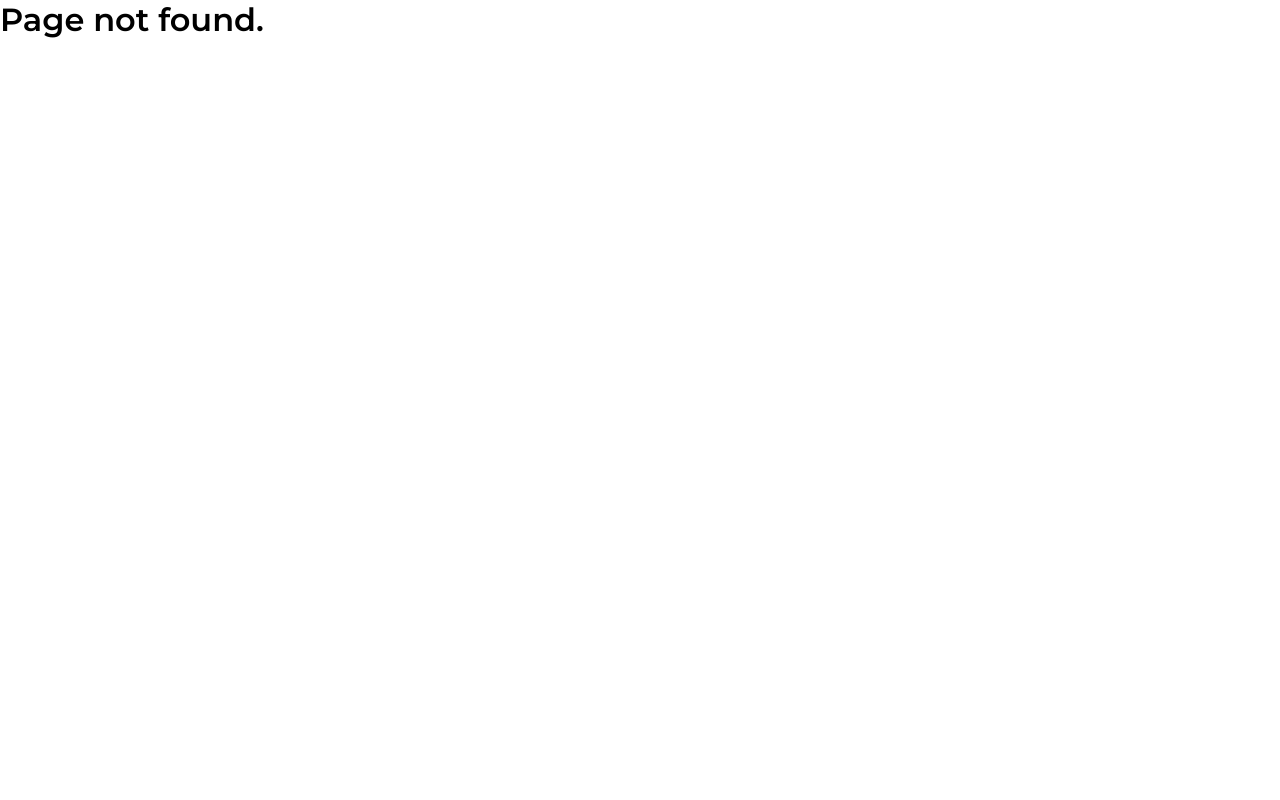
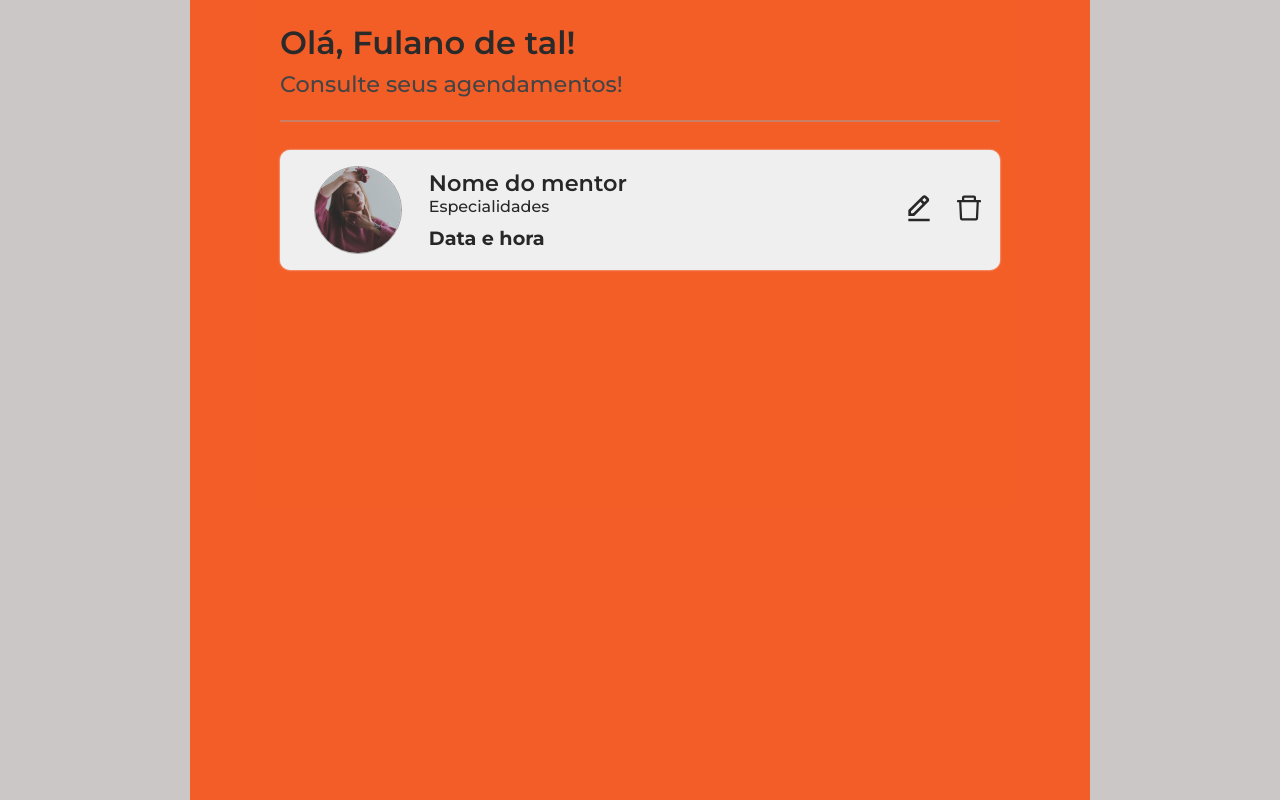
Before and after one commit to SQUAD-34-FCamara/Frontend, a React (Create React App) app: page /student in a window 1280 px wide. Before the commit this address had no page. Built offline with nearby package versions, Linux system fonts and the light colour scheme.

Commit message:
Botão 'Minhas mentorias' + Página estática de listagem das mentorias do aluno

```diff
--- a/src/pages/ListaMentor/index.jsx
+++ b/src/pages/ListaMentor/index.jsx
@@ -1,5 +1,5 @@
 import { useEffect, useState } from 'react';
-import { Link } from 'react-router-dom';
+import { Link, useNavigate } from 'react-router-dom';
 
 import { ImArrowRight2 } from 'react-icons/im';
 
@@ -24,6 +24,8 @@ import api from '../../services/api';
 
 
 export default function ListaMentor() {
+  const navigate = useNavigate();
+
   const [mentors, setMentors] = useState([]);
   const [especialidade, setEspecialidade] = useState('');
 
@@ -90,7 +92,10 @@ export default function ListaMentor() {
     <Container>
       <Content>
         <MentorListInstructions>
-          <h2>Encontre seu mentor...</h2>
+          <div>
+            <h2>Encontre seu mentor...</h2>
+            <button onClick={() => navigate('/student')}>Minhas mentorias</button>
+          </div>
           <p><b>1.</b> Filtre por especialidade!</p>
           <p><b>2.</b> Clique em 'VerPerfil' e agende um dia e horário!</p>
           <p><b>3.</b> Tire suas dúvidas e cresça na sua carreira!</p>
--- a/src/pages/ListaMentor/styles.js
+++ b/src/pages/ListaMentor/styles.js
@@ -42,11 +42,40 @@ export const MentorListInstructions = styled.div`
   width: 90%;
   margin-bottom: 16px;
 
-  h2 {
-    font-size: 1.5rem;
-    margin: 8px 0 12px;
-    color: #cbc7c7;
+  div {
+    width: 100%;
+    display: flex;
+    flex-direction: column-reverse;
+
+    h2 {
+      font-size: 1.5rem;
+      margin: 8px 0 12px;
+      color: #cbc7c7;
+    }
+
+    button {
+      width: 160px;
+      height: 36px;
+      border: none;
+      border-radius: 6px;
+      margin: 16px 0;
+      align-self: flex-end;
+      background-color: #fafafa;
+      font-weight: 500;
+
+      transition: background-color 0.2s;
+      transition: border 0.2s;
+      transition: color 0.2s;
+
+      &:hover {
+        background-color: #cbc7c7;
+        border: 2px solid #989898;
+        color: #fe4400;
+        font-weight: 600;
+      }
+    }
   }
+
 
   p {
     font-size: 0.8rem;
--- /dev/null
+++ b/src/pages/StudentMentorship/index.jsx
@@ -0,0 +1,63 @@
+import { BiEditAlt } from 'react-icons/bi';
+import { AiOutlineDelete } from 'react-icons/ai';
+
+import {
+  Container,
+  Content,
+  SeparationLine,
+  Greetings,
+  ListOfMentorships,
+  MentorshipItem,
+  MentorAvatar,
+  MentorshipInfo,
+  Buttons,
+  EditButton,
+  CancelButton
+} from './styles';
+
+import avatar from '../../assets/foto-teste.jpg';
+
+// import api from '../../services/api';
+
+
+export default function StudentMentorship() {
+  return (
+    <Container>
+      <Content>
+        <Greetings>
+          <h3>Olá, Fulano de tal! </h3>
+          <p>Consulte seus agendamentos!</p>
+        </Greetings>
+
+        <SeparationLine />
+
+        <ListOfMentorships>
+          <MentorshipItem>
+            <MentorAvatar>
+              <img src={avatar} alt="foto do mentor" />
+            </MentorAvatar>
+
+            <MentorshipInfo>
+              <p className='nome-mentor'>Nome do mentor</p>
+              <p className='especialidade'>Especialidades</p>
+              <p className='horario'>Data e hora</p>
+            </MentorshipInfo>
+
+            <Buttons>
+              <EditButton>
+                <BiEditAlt />
+                {/* Editar */}
+              </EditButton>
+              <CancelButton>
+                <AiOutlineDelete />
+                {/* Cancelar */}
+              </CancelButton>
+            </Buttons>
+          </MentorshipItem>
+        </ListOfMentorships>
+
+
+      </Content>
+    </Container>
+  );
+}
--- /dev/null
+++ b/src/pages/StudentMentorship/styles.js
@@ -0,0 +1,441 @@
+import styled from 'styled-components';
+
+export const Container = styled.div`
+  max-width: 100vw;
+  width: 100%;
+  height: 100vh;
+  background-color: #cbc7c7;
+  overflow: hidden;
+`;
+
+export const Content = styled.div`
+  max-width: 400px;
+  width: 100%;
+  height: 100%;
+  display: flex;
+  align-items: center;
+  flex-direction: column;
+  background-color: #fe4400;
+  opacity: 0.8;
+  overflow: auto;
+
+  @media (min-width: 425px) {
+    max-width: 400px;
+    max-width: 80%;
+    margin: 0 auto;
+  }
+
+  @media (min-width: 768px) {
+    max-width: 700px;
+  }
+
+  @media (min-width: 1024px) {
+    max-width: 900px;
+  }
+
+  @media (min-width: 1440px) {
+    max-width: 1100px;
+  }
+`;
+
+export const SeparationLine = styled.div`
+  width: 90%;
+  height: 1px;
+  background-color: #989898;
+  opacity: 0.5;
+
+  margin-bottom: 16px;
+
+  @media (min-width: 768px) {
+    width: 80%;
+  }
+
+  @media (min-width: 1024px) {
+    height: 1.5px
+  }
+
+  @media (min-width: 1440px) {
+    height: 2px;
+    margin-bottom: 18px;
+  }
+`;
+;
+
+export const Greetings = styled.div`
+  width: 90%;
+  height: 80px;
+  display: flex;
+  flex-direction: column;
+  justify-content: center;
+
+  h3 {
+    color: #040303;
+    margin-bottom: 8px;
+  }
+
+  p {
+    font-size: 0.8rem;
+    font-weight: 500;
+    color: #242424;
+  }
+
+  @media(min-width: 425px) {
+    p {
+      font-size: 0.85rem;
+    }
+  }
+
+  @media(min-width: 768px) {
+    width: 80%;
+    height: 100px;
+
+    h3 {
+      font-size: 1.4rem;
+      margin-bottom: 6px;
+    }
+
+    p {
+      font-size: 1rem;
+    }
+  }
+
+  @media(min-width: 1024px) {
+    width: 80%;
+    height: 120px;
+
+    h3 {
+      font-size: 2rem;
+      margin-bottom: 8px;
+    }
+
+    p {
+      font-size: 1.4rem;
+    }
+  }
+
+  @media(min-width: 1440px) {
+    width: 80%;
+    height: 140px;
+
+    h3 {
+      font-size: 2rem;
+      margin-bottom: 8px;
+    }
+
+    p {
+      font-size: 1.4rem;
+    }
+  }
+`;
+
+export const ListOfMentorships = styled.div`
+  width: 90%;
+
+  @media(min-width: 768px) {
+    width: 80%;
+    margin-top: 12px;
+  }
+
+  @media(min-width: 1440px) {
+    margin-top: 16px;
+  }
+`;
+
+export const MentorshipItem = styled.div`
+  width: 100%;
+  height: 72px;
+  border-radius: 10px;
+  box-shadow: 0 0 2px 0 #fafafa;
+  background-color: #fafafa;
+
+  display: flex;
+  align-items: center;
+  justify-content: space-between;
+  padding: 4px 8px;
+
+  @media(min-width: 425px) {
+    height: 80px;
+    justify-content: flex-start;
+  }
+
+  @media(min-width: 768px) {
+    height: 96px;
+  }
+
+  @media(min-width: 1024px) {
+    height: 120px;
+  }
+
+  @media(min-width: 1440px) {
+    height: 132px;
+  }
+`;
+
+export const MentorAvatar = styled.div`
+  height: 100%;
+  width: 30%;
+  display: flex;
+  align-items: center;
+  justify-content: flex-start;
+
+
+  img {
+    width: 56px;
+    height: 56px;
+    border-radius: 50%;
+    border: 1px solid #989898;
+    object-fit: cover;
+  }
+
+  @media(min-width: 425px) {
+    width: 25%;
+
+    img {
+      width: 60px;
+      height: 60px;
+    }
+  }
+
+  @media(min-width: 768px) {
+    width: 18%;
+    justify-content: center;
+
+    img {
+      width: 72px;
+      height: 72px;
+    }
+  }
+
+  @media(min-width: 1024px) {
+    width: 20%;
+
+    img {
+      width: 88px;
+      height: 88px;
+    }
+  }
+
+  @media(min-width: 1440px) {
+    img {
+      width: 96px;
+      height: 96px;
+    }
+  }
+`;
+
+export const MentorshipInfo = styled.div`
+  width: 55%;
+
+  p:first-child {
+    font-size: 0.9rem;
+    font-weight: 500;
+    margin-bottom: 2px;
+  }
+
+  p:nth-child(2) {
+    font-size: 0.7rem;
+    font-weight: 500;
+    margin-bottom: 6px;
+  }
+
+  p:last-child {
+    font-size: 0.8rem;
+    font-weight: 600;
+  }
+
+  @media(min-width: 425px) {
+    width: 64%;
+
+    p:first-child {
+      font-size: 1rem;
+      margin-bottom: 0;
+    }
+
+    p:last-child {
+      font-size: 0.9rem;
+    }
+  }
+
+  @media(min-width: 768px) {
+    margin-left: 8px;
+
+    p:first-child {
+      font-size: 1.1rem;
+      font-weight: 600;
+    }
+
+    p:nth-child(2) {
+      font-size: 0.8rem;
+      margin-bottom: 8px;
+    }
+
+    p:last-child {
+      font-size: 1rem;
+      font-weight: 700;
+    }
+  }
+
+  @media(min-width: 1024px) {
+    margin-left: 0;
+
+    p:first-child {
+      font-size: 1.4rem;
+    }
+
+    p:nth-child(2) {
+      font-size: 1rem;
+      margin-bottom: 10px;
+    }
+
+    p:last-child {
+      font-size: 1.2rem;
+    }
+  }
+
+  @media(min-width: 1440px) {
+    p:first-child {
+      font-size: 1.6rem;
+    }
+
+    p:nth-child(2) {
+      font-size: 1.1rem;
+      margin-bottom: 12px;
+    }
+
+    p:last-child {
+      font-size: 1.4rem;
+    }
+  }
+`;
+
+export const Buttons = styled.div`
+  display: flex;
+  align-items: center;
+  justify-content: space-between;
+`;
+
+export const EditButton = styled.button`
+    width: 28px;
+    height: 28px;
+    border-radius: 50%;
+    border: none;
+    background-color: transparent;
+
+    transition: background-color 0.2s;
+    transition: border 0.2s;
+  svg {
+    font-size: 20px;
+  }
+
+  &:hover {
+    background-color: #cbc7c7;
+    border: 1px solid #fe4400;
+
+    svg {
+      color: #fafafa;
+    }
+  }
+
+  @media(min-width: 425px) {
+    width: 32px;
+    height: 32px;
+
+    svg {
+      font-size: 22px;
+    }
+  }
+
+  @media(min-width: 768px) {
+    margin-left: 16px;
+    width: 36px;
+    height: 36px;
+
+    svg {
+      font-size: 28px;
+    }
+  }
+
+  @media(min-width: 1024px) {
+    margin-left: 20px;
+    width: 40px;
+    height: 40px;
+
+    svg {
+      font-size: 32px;
+    }
+  }
+
+  @media(min-width: 1440px) {
+    margin-left: 24px;
+    width: 44px;
+    height: 44px;
+
+    svg {
+      font-size: 36px;
+    }
+  }
+`;
+
+export const CancelButton = styled.button`
+  width: 28px;
+  height: 28px;
+  border-radius: 50%;
+  border: none;
+  background-color: transparent;
+
+  transition: background-color 0.2s;
+  transition: border 0.2s;
+
+  svg {
+    font-size: 20px;
+  }
+
+  &:hover {
+    background-color: #cbc7c7;
+    border: 1px solid #fe4400;
+
+    svg {
+      color: #fafafa;
+    }
+  }
+
+  @media(min-width: 425px) {
+    width: 32px;
+    height: 32px;
+
+    svg {
+      font-size: 22px;
+    }
+  }
+
+  @media(min-width: 768px) {
+    margin-left: 8px;
+    width: 36px;
+    height: 36px;
+
+    svg {
+      font-size: 28px;
+    }
+  }
+
+  @media(min-width: 1024px) {
+    margin-left: 10px;
+    width: 40px;
+    height: 40px;
+
+    svg {
+      font-size: 32px;
+    }
+  }
+
+  @media(min-width: 1440px) {
+    margin-left: 12px;
+    width: 44px;
+    height: 44px;
+
+    svg {
+      font-size: 36px;
+    }
+  }
+
+`;
--- a/src/routes.js
+++ b/src/routes.js
@@ -3,12 +3,14 @@ import { Route, Routes as MyRoutes } from 'react-router-dom';
 import ListaMentor from './pages/ListaMentor';
 
 import MentorDetail from './pages/MentorDetail';
+import StudentMentorship from './pages/StudentMentorship';
 
 const Routes = () => {
   return (
       <MyRoutes>
         <Route path="/" element={<ListaMentor />} />
         <Route path="/mentor" element={<MentorDetail />} />
+        <Route path="/student" element={<StudentMentorship />} />
 
         <Route path='*' element={<h1>Page not found.</h1>} />
       </MyRoutes>
```
